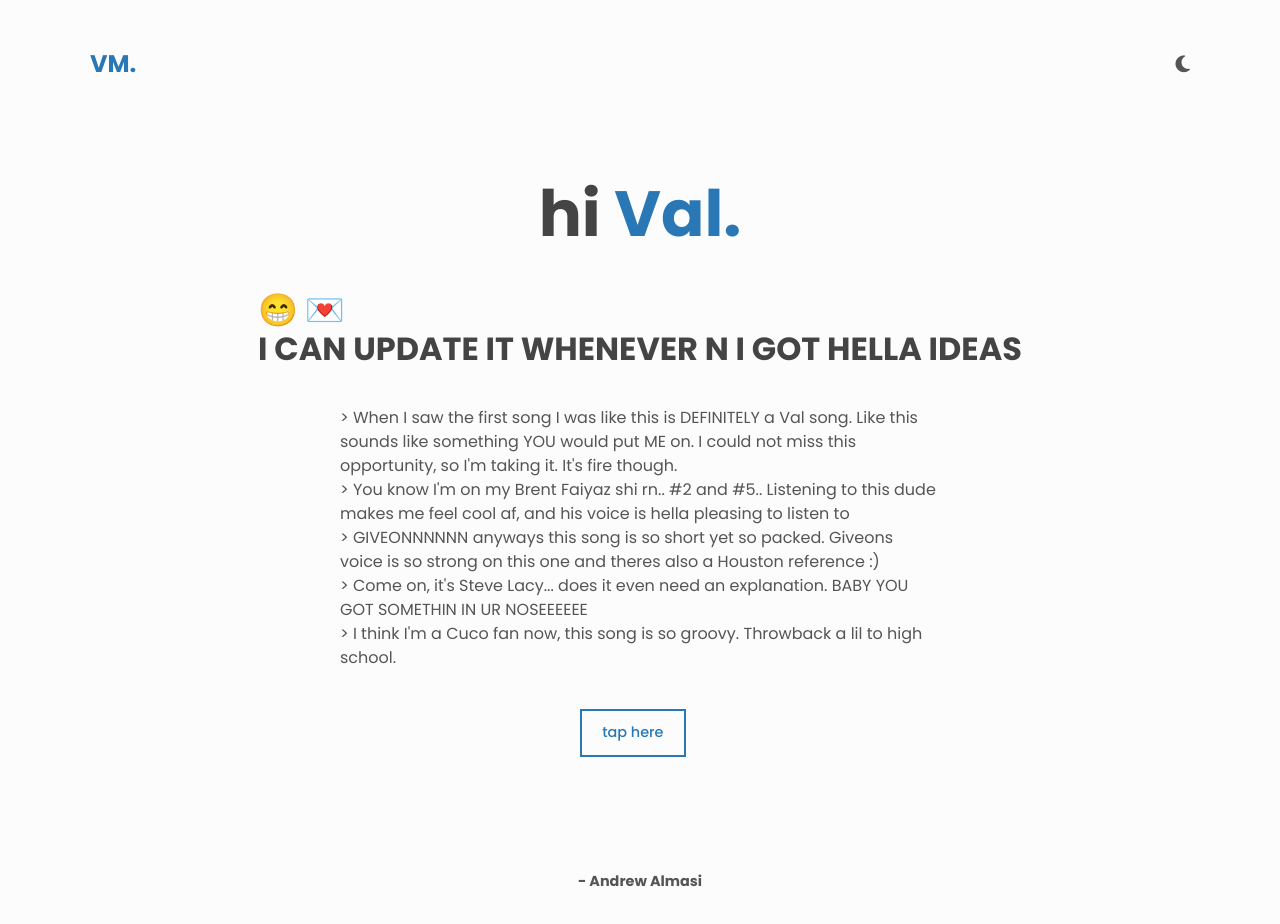
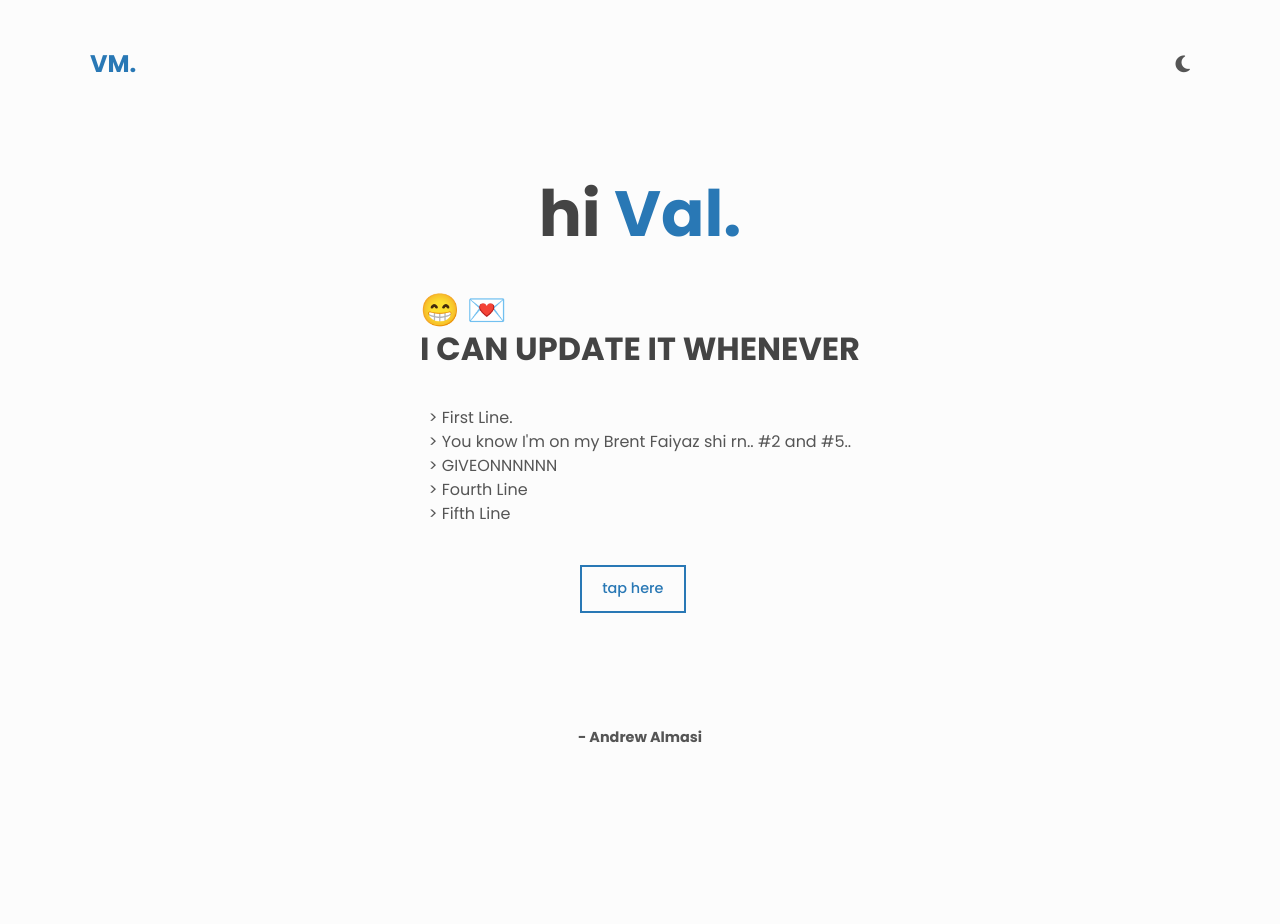
Before and after one commit to arrrshia/arrrshia.github.io, a plain HTML site: page index.html in a window 1280 px wide. After the commit the page ends 800 px from the top, so only its background shows below. Drawn offline with Linux system fonts and the light colour scheme.

Commit message:
Update index.html

```diff
--- a/index.html
+++ b/index.html
@@ -47,13 +47,13 @@
       <!-- About -->
       <div class="about center">
         <h1>hi <span class="about__name">Val.</span></h1>
-        <h2 class="about__role">&#128513; &#128140; <br> I CAN UPDATE IT WHENEVER N I GOT HELLA IDEAS</h2>
+        <h2 class="about__role">  &#128513; &#128140; <br> I CAN UPDATE IT WHENEVER</h2>
         <p class="about__desc">
-          > When I saw the first song I was like this is DEFINITELY a Val song. Like this sounds like something YOU would put ME on. I could not miss this opportunity, so I'm taking it. It's fire though.<br>
-          > You know I'm on my Brent Faiyaz shi rn.. #2 and #5.. Listening to this dude makes me feel cool af, and his voice is hella pleasing to listen to <br>
-          > GIVEONNNNNN anyways this song is so short yet so packed. Giveons voice is so strong on this one and theres also a Houston reference :) <br>
-          > Come on, it's Steve Lacy... does it even need an explanation. BABY YOU GOT SOMETHIN IN UR NOSEEEEEE <br>
-          > I think I'm a Cuco fan now, this song is so groovy. Throwback a lil to high school.
+          > First Line.<br>
+          > You know I'm on my Brent Faiyaz shi rn.. #2 and #5.. <br>
+          > GIVEONNNNNN  <br>
+          > Fourth Line <br>
+          > Fifth Line
 
         </p>
 
```
